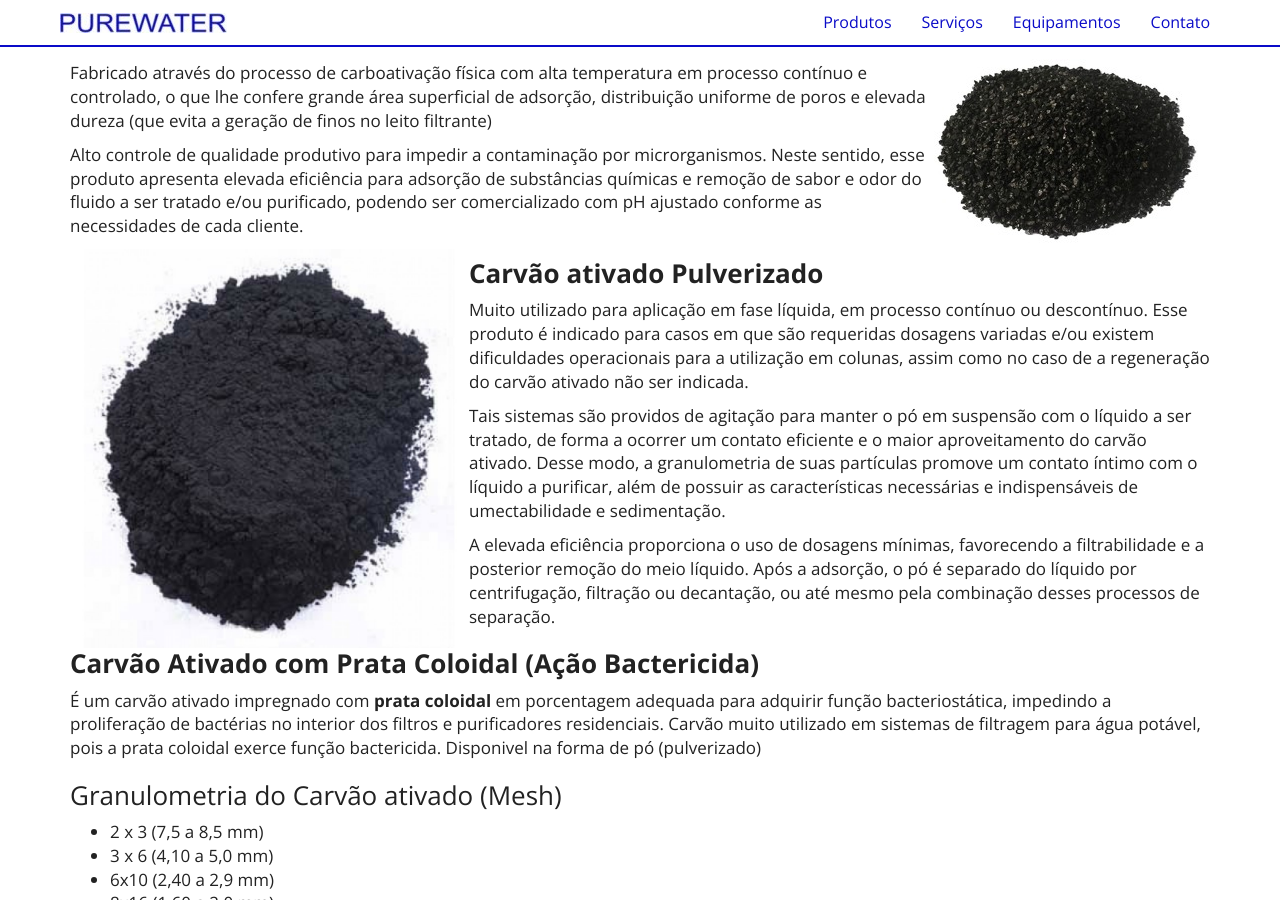
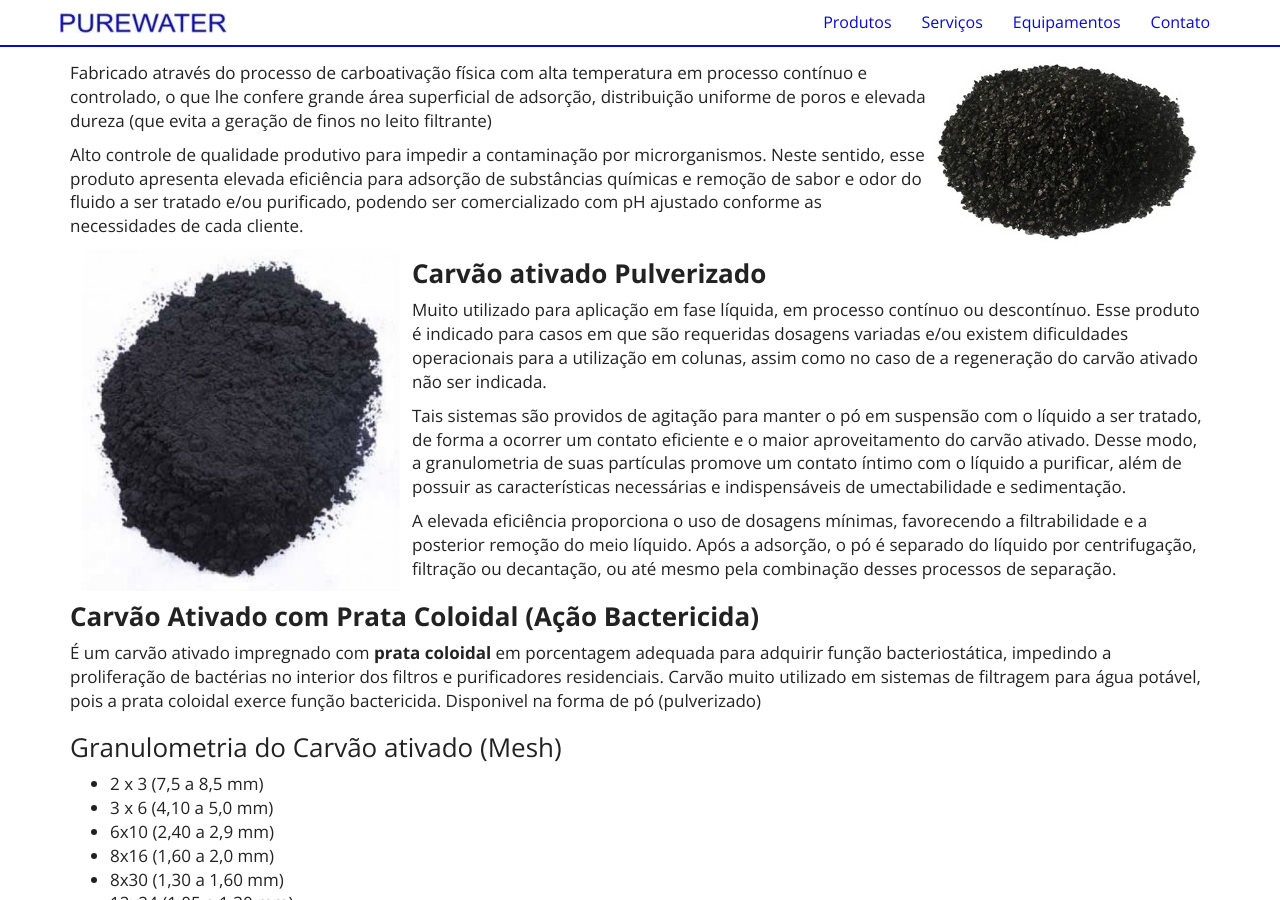
Before and after one commit to purewaterefluentes/purewaterefluentes.github.io, a Jekyll site: the page built from produtos/carvao-ativado.md, in a window 1280 px wide and 900 px high, scrolled down 686 px. Built offline with Jekyll 4.4.1, drawn with Linux system fonts in a browser that asks for light colours; nearby versions of some CDN libraries; library files that are not in the unit come from our copies.

Commit message:
Update carvao-ativado.md

```diff
--- a/produtos/carvao-ativado.md
+++ b/produtos/carvao-ativado.md
@@ -17,14 +17,14 @@
 Sinônimos: Carvão ativo, Carbono ativo, Carbono ativado, Carvão antracito, Carvão ativado vegetal
 
 
-<img class="img-responsive pull-right" style="max-width: 50%;" src="../../website/images/Carvão ativado granulado.jpg" alt="Carvão Ativado Granulado">
+<img class="img-responsive pull-right" style="max-width: 40%;" src="../../website/images/Carvão ativado granulado.jpg" alt="Carvão Ativado Granulado">
 
 ### **Carvão ativado Granulado**
 Fabricado através do processo de carboativação física com alta temperatura em processo contínuo e controlado, o que lhe confere grande área superficial de adsorção, distribuição uniforme de poros e elevada dureza (que evita a geração de finos no leito filtrante)
 
 Alto controle de qualidade produtivo para impedir a contaminação por microrganismos. Neste sentido, esse produto apresenta elevada eficiência para adsorção de substâncias químicas e remoção de sabor e odor do fluido a ser tratado e/ou purificado, podendo ser comercializado com pH ajustado conforme as necessidades de cada cliente.
 
-<img class="img-responsive pull-left" style="max-width: 35%;" src="../../website/images/carvao ativado pulverizado.jpg" alt="Carvão Ativado Pulverizado">
+<img class="img-responsive pull-left" style="max-width: 30%;" src="../../website/images/carvao ativado pulverizado.jpg" alt="Carvão Ativado Pulverizado">
 
 ### **Carvão ativado Pulverizado**
 Muito utilizado para aplicação em fase líquida, em processo contínuo ou descontínuo. Esse produto é indicado para casos em que são requeridas dosagens variadas e/ou existem dificuldades operacionais para a utilização em colunas, assim como no caso de a regeneração do carvão ativado não ser indicada.
```
